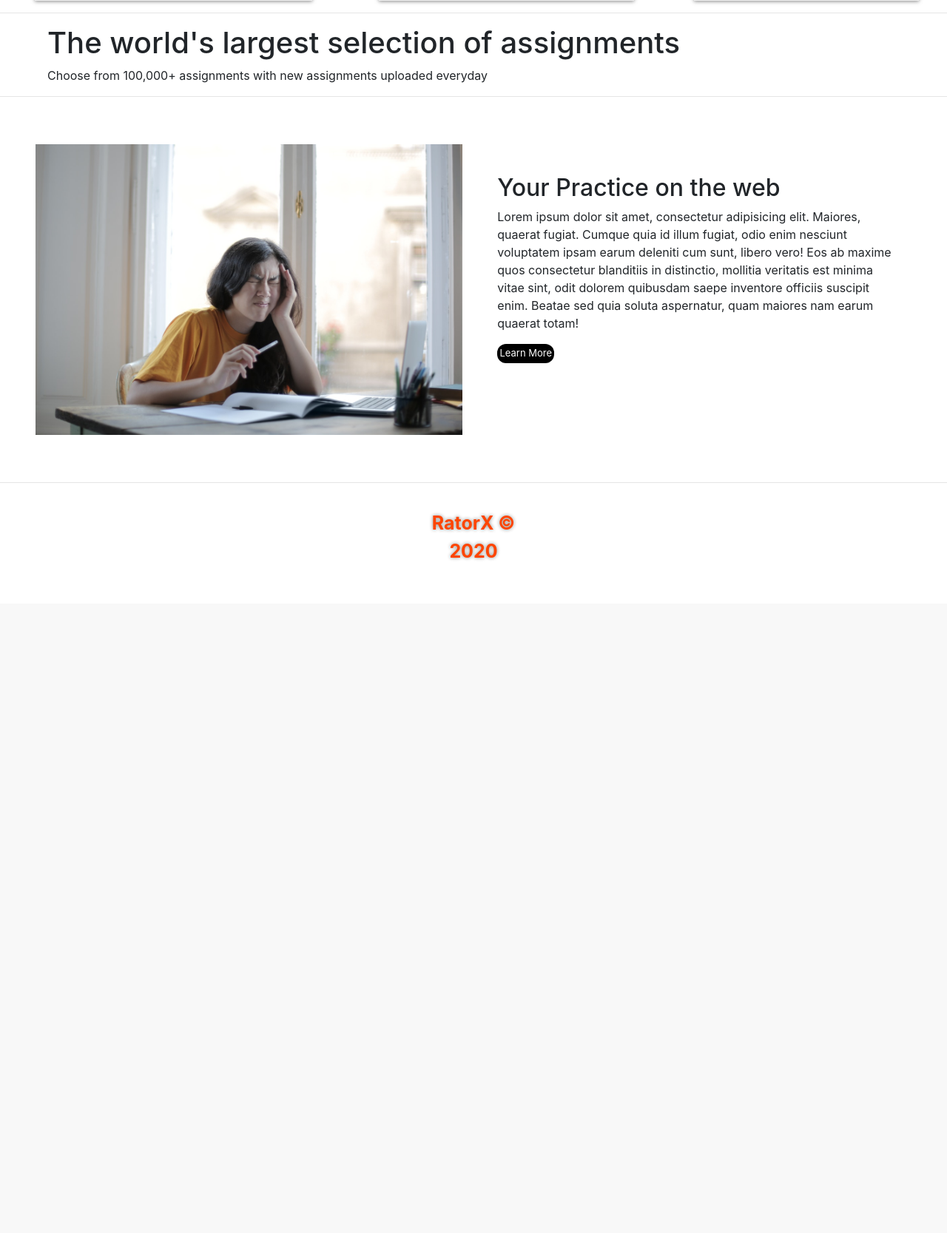
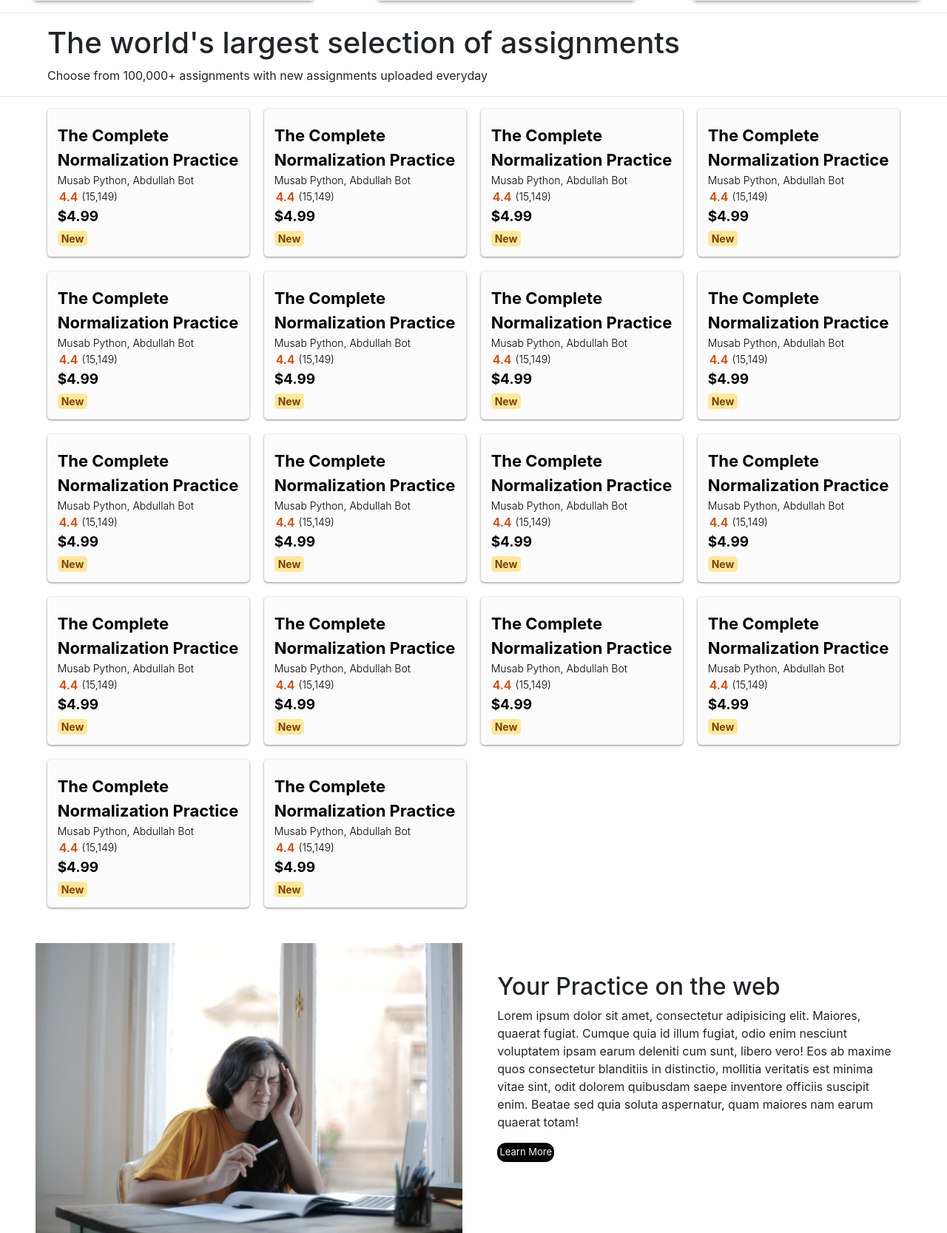
Before and after one commit to Fanoflix/Self-Evaluation-Website-Project, a Flask app: page / in a window 1280 px wide. Shown: the part 776-2443 px from the top of the page at 74% size. Before the commit the page ends 1532 px from the top, so only its background shows below. Run offline with Flask 2, Linux system fonts and the light colour scheme; some libraries are stand-ins or nearby versions; some web fonts are replaced.

Commit message:
added assignments boxes on main pages

```diff
--- a/myproject/static/style.css
+++ b/myproject/static/style.css
@@ -715,6 +715,97 @@ a{
 .ap_submit:focus{
     outline: none;
 }
+/* ====================================Assignment Section ==========================================*/
+
+.assignment_wrapper{
+    display:grid;
+    grid-template-columns: repeat(4,1fr);
+    width: 90%;
+    margin-left: 5%;
+    gap: 20px;
+}
+
+.assignment_box{
+    display: flex;
+    flex-direction: column;
+    align-items: flex-start;
+    justify-content: flex-start;
+    background-color: rgb(251, 251, 251);
+    box-shadow: 0 1px 3px rgba(104,104,104,0.8);
+    min-height: 200px;
+    border-radius: 5px;
+    text-decoration: none;
+}
+
+.assignment_box:hover{
+    text-decoration: none;
+}
+
+.assignment_box *{
+    margin-left: 5%;
+    text-decoration: none;
+    color: black;
+}
+
+/* .assignment_box *:hover{
+    text-decoration: none;
+} */
+
+
+
+.assignment_box .assignment_name{
+    margin-top: 20px;
+    font-weight: bolder;
+    font-size: 22px;
+    text-transform: capitalize;
+}
+
+.assignment_box .teacher_description{
+    font-size: 14px;
+    text-transform: capitalize;
+    font-weight: 350;
+}
+
+.assignment_box .rate_review{
+    display: flex;
+    justify-content: flex-start;
+    align-items: flex-start;
+    height: 20px;
+}
+
+.assignment_box .rate_review .rating{
+    font-weight: 600;
+    color: rgb(218, 69, 0);
+    margin: 0;
+    padding:0;
+    margin-left: 2px;
+}
+
+.assignment_box .rate_review .reviews{
+    font-weight: 350;
+    font-size: 14px;
+    margin:0;
+    padding:0;
+    margin-left: 5px;
+    margin-top:1px;
+}
+
+.assignment_box .price{
+    margin:0;
+    margin-left: 5%;
+    margin-top: 5px;
+    font-weight: bolder;
+    font-size: 19px;
+}
+.assignment_box .status{
+    background-color: 	rgb(255, 231, 153);
+    color: 	rgb(123, 65, 7);
+    font-weight: 750;
+    font-size: 14px;
+    padding: 0 5px;
+    border-radius: 5px;
+    margin-top: 5px;
+}
 
 /* ===================================footer================================================== */
 footer{
--- a/myproject/templates/home.html
+++ b/myproject/templates/home.html
@@ -31,6 +31,25 @@
       <p>Choose from 100,000+ assignments with new assignments uploaded everyday</p>
   </div>
   <hr id="hrbottom">
+
+  <div class="assignment_wrapper">
+    {% for x in range(18) %}
+        <a href="#" class= "assignment_box">
+            <div class="assignment_name">
+              The complete normalization practice
+            </div>
+            <div class="teacher_description">
+              Musab Python, Abdullah bot
+            </div>
+            <div class="rate_review">
+              <div class = "rating"> 4.4 </div>
+              <div class = "reviews"> (15,149) </div>
+            </div>
+            <div class="price">$4.99</div>
+            <div class="status">New</div>
+          </a>
+    {% endfor %}
+  </div>
 </section>
 
 
```
